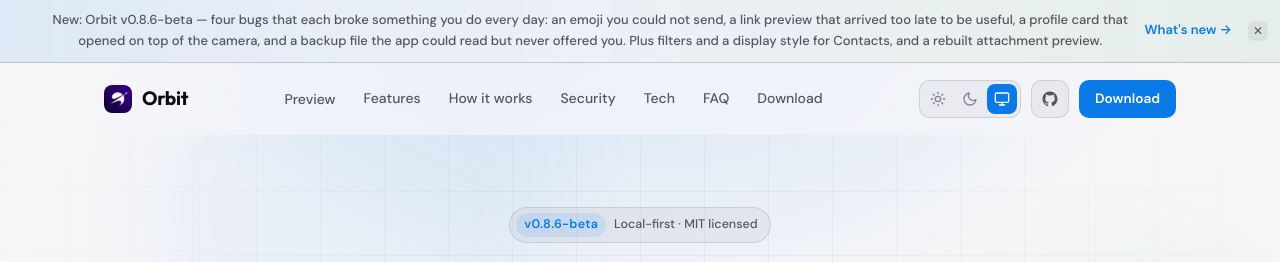
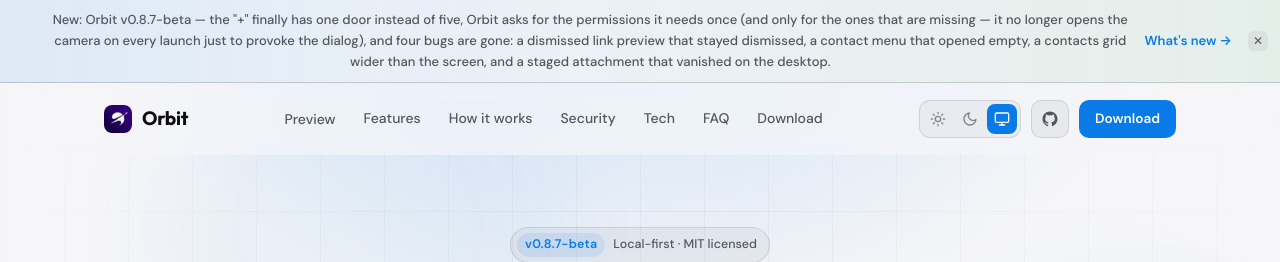
Before and after one commit to D4niel-dev/Orbit, a plain HTML site: page docs/index.html in a window 1280 px wide. Shown: the top 262 px of the page. Drawn offline with Linux system fonts and the light colour scheme.

Commit message:
chore(site): version references to v0.8.7-beta
The three that drift independently: the JSON-LD softwareVersion, the
ORBIT_VERSION constant, and the announcement banner.

Grep for the number rather than trusting a list of three — it is easy to add a
fourth reference and not know it.

```diff
--- a/docs/index.html
+++ b/docs/index.html
@@ -22,7 +22,7 @@
   "applicationCategory": "CommunicationApplication",
   "operatingSystem": "Windows, macOS, Linux, Android",
   "description": "Local-first, peer-to-peer encrypted chat app for desktop and Android. No cloud, no signup, no central server.",
-  "softwareVersion": "0.8.6-beta",
+  "softwareVersion": "0.8.7-beta",
   "license": "https://opensource.org/licenses/MIT",
   "codeRepository": "https://github.com/D4niel-dev/Orbit-beta",
   "offers": { "@type": "Offer", "price": "0", "priceCurrency": "USD" }
@@ -959,7 +959,7 @@
         if (dir > 0) nextMobileSlide(); else prevMobileSlide();
       };
 
-      var ORBIT_VERSION = 'v0.8.6-beta';
+      var ORBIT_VERSION = 'v0.8.7-beta';
       document.querySelectorAll('[data-version]').forEach(function (el) {
         el.textContent = ORBIT_VERSION;
       });
@@ -1040,7 +1040,7 @@
         var html =
           '<div class="announcement-bar" role="status">' +
             '<div class="announcement-bar-inner">' +
-              '<span class="announcement-text">New: Orbit v0.8.6-beta — four bugs that each broke something you do every day: an emoji you could not send, a link preview that arrived too late to be useful, a profile card that opened on top of the camera, and a backup file the app could read but never offered you. Plus filters and a display style for Contacts, and a rebuilt attachment preview.</span>' +
+              '<span class="announcement-text">New: Orbit v0.8.7-beta — the "+" finally has one door instead of five, Orbit asks for the permissions it needs once (and only for the ones that are missing — it no longer opens the camera on every launch just to provoke the dialog), and four bugs are gone: a dismissed link preview that stayed dismissed, a contact menu that opened empty, a contacts grid wider than the screen, and a staged attachment that vanished on the desktop.</span>' +
               '<a class="announcement-link" href="https://github.com/D4niel-dev/Orbit-beta/blob/main/CHANGELOG.md" target="_blank" rel="noopener">What\'s new &rarr;</a>' +
               '<button type="button" class="announcement-close" aria-label="Dismiss announcement">✕</button>' +
             '</div>' +
```
